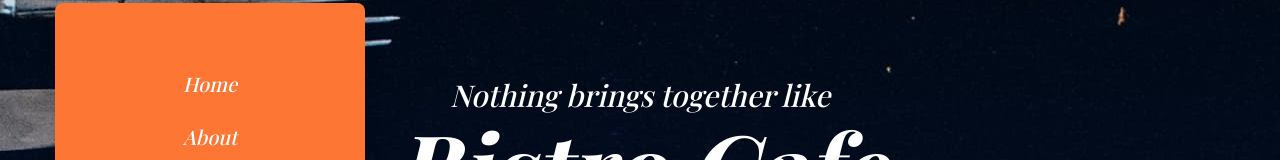
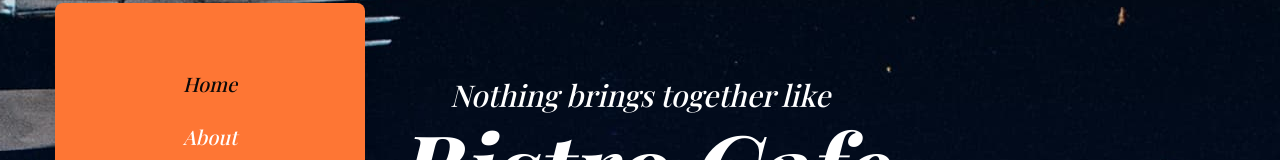
Before and after one commit to Eugensson/bistro-cafe, a Next.js app: page / in a window 1280 px wide. Both pictures are taken after a click on the button 79 px from the left and 137 px from the top of the page. Shown: the part 201-361 px from the top of the page. Built offline with nearby package versions, Linux system fonts and the light colour scheme.

Commit message:
Added active class to nav mrnu

```diff
--- a/app/globals.css
+++ b/app/globals.css
@@ -101,3 +101,7 @@ body {
 .react-time-picker__inputGroup__input {
   outline: none;
 }
+
+.active {
+  @apply text-dark transition-colors duration-300;
+}
--- a/components/nav.tsx
+++ b/components/nav.tsx
@@ -5,11 +5,7 @@ import { Link as ScrollLink, Events } from "react-scroll";
 
 import { NAV_LINKS } from "@/constants";
 
-interface NavProps {
-  spy?: boolean;
-}
-
-export const Nav = ({ spy }: NavProps) => {
+export const Nav = () => {
   const [isMounted, setIsMounted] = useState(false);
 
   useEffect(() => {
@@ -25,11 +21,12 @@ export const Nav = ({ spy }: NavProps) => {
     return (
       <nav className="w-full h-full">
         <ul className="h-full flex flex-col justify-center items-center gap-y-6">
-          {NAV_LINKS.map(({ label }) => (
+          {NAV_LINKS.map(({ id, label }) => (
             <li key={label}>
               <ScrollLink
-                to={label}
-                smooth
+                to={id}
+                spy={true}
+                smooth={true}
                 className="text-xl capitalize font-primary italic hover:text-dark transition-colors duration-300"
                 activeClass="active"
               >
@@ -44,12 +41,12 @@ export const Nav = ({ spy }: NavProps) => {
   return (
     <nav className="w-full h-full">
       <ul className="h-full flex flex-col justify-center items-center gap-y-6">
-        {NAV_LINKS.map(({ label }) => (
+        {NAV_LINKS.map(({ id, label }) => (
           <li key={label}>
             <ScrollLink
-              spy={spy}
-              to={label}
-              smooth
+              to={id}
+              spy={true}
+              smooth={true}
               className="text-xl capitalize font-primary italic hover:text-dark transition-colors duration-300"
               activeClass="active"
             >
--- a/components/reservation.tsx
+++ b/components/reservation.tsx
@@ -16,7 +16,7 @@ export const Reservation = () => {
   return (
     <section
       className="relative top-96 z-30 pb-20 lg:py-[100px]"
-      id="book a table"
+      id="book-a-table"
     >
       <div className="container">
         <motion.div
--- a/constants/index.ts
+++ b/constants/index.ts
@@ -15,13 +15,13 @@ import Avatar2 from "@/public/assets/testimonial/avatar2.png";
 import Avatar3 from "@/public/assets/testimonial/avatar3.png";
 
 export const NAV_LINKS = [
-  { label: "home" },
-  { label: "about" },
-  { label: "menu" },
-  { label: "team" },
-  { label: "testimonial" },
-  { label: "book a table" },
-  { label: "contact" },
+  { id: "home", label: "home" },
+  { id: "about", label: "about" },
+  { id: "menu", label: "menu" },
+  { id: "team", label: "team" },
+  { id: "testimonial", label: "testimonial" },
+  { id: "book-a-table", label: "book a table" },
+  { id: "contact", label: "contact" },
 ];
 
 export const SOCIAL_LINKS = [
```
